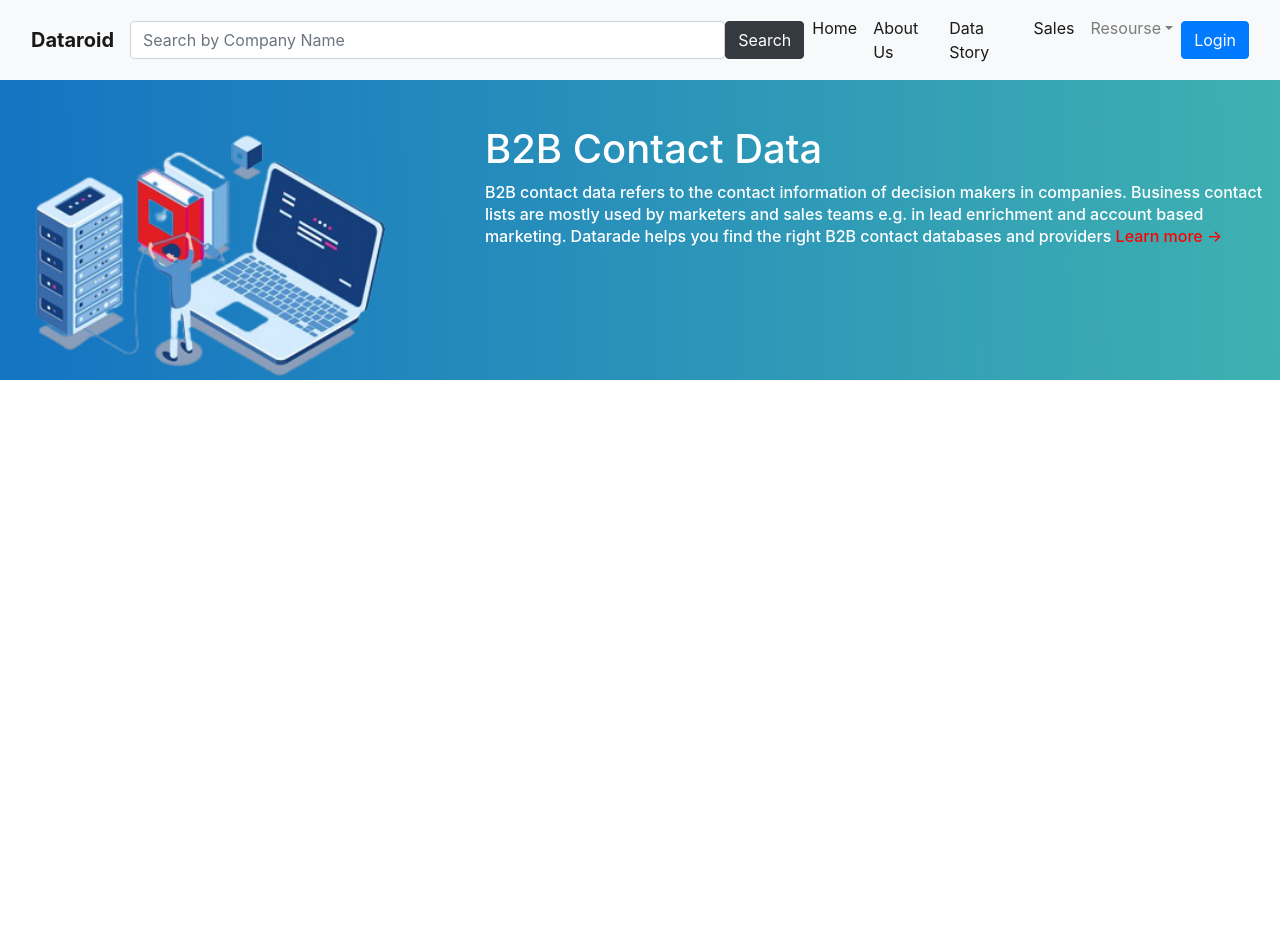
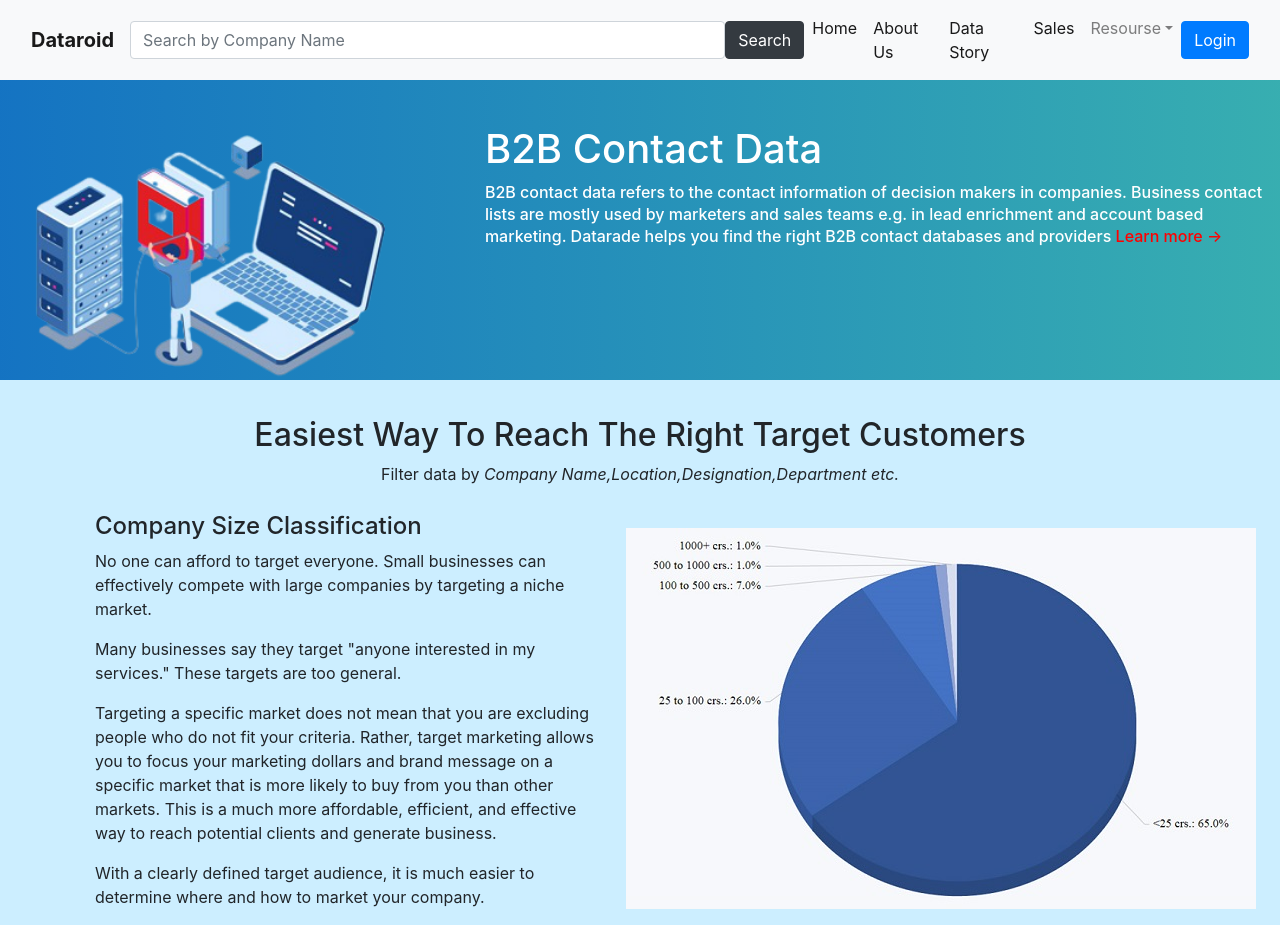
Before and after one commit to rahulvishwakarm/Dataroid, a React (Create React App) app in the folder dataroidui/: page / in a window 1280 px wide. Before the commit the page ends 800 px from the top, so only its background shows below. Built offline with nearby package versions, Linux system fonts and the light colour scheme.

Commit message:
Classification Initial

```diff
--- a/dataroidui/src/App.js
+++ b/dataroidui/src/App.js
@@ -1,4 +1,5 @@
 import BannerDisplay from "./utils/BannerDisplay/BannerDisplay";
+import Classification from "./utils/Classification/Classification";
 import Header from "./utils/Header/Header";
 
 function App() {
@@ -6,6 +7,7 @@ function App() {
     <div className="App">
         <Header/>
         <BannerDisplay/>
+        <Classification/>
     </div>
   );
 }
--- a/dataroidui/src/utils/BannerDisplay/BannerDisplay.js
+++ b/dataroidui/src/utils/BannerDisplay/BannerDisplay.js
@@ -1,6 +1,6 @@
 import React from 'react';
 import './BannerDisplay.css';
-import dataprovider from '../img/dataprovider-removebg-preview.png';
+import dataprovider from '../../img/dataprovider-removebg-preview.png';
 
 function BannerDisplay() {
     return (
@@ -18,4 +18,4 @@ function BannerDisplay() {
     )
 }
 
-export default BannerDisplay
+export default BannerDisplay;
--- /dev/null
+++ b/dataroidui/src/utils/Classification/Classification.css
@@ -0,0 +1,26 @@
+
+
+.col-md-12{
+    text-align: center;
+}
+
+body{
+    background-color: #cceeff;
+}
+
+.Container{
+    align-items: center;
+    display: inline-flex;
+}
+
+.ContainerNew{
+    margin-left: 80px;
+}
+
+.Classification-header{
+    padding-top: 30px;
+}
+
+.Classification-content{
+    padding-top: 10px;
+}
--- /dev/null
+++ b/dataroidui/src/utils/Classification/Classification.js
@@ -0,0 +1,32 @@
+import React from 'react';
+import './Classification.css';
+import ClassificationImage from '../../img/company_size_stats.jpg';
+
+function Classification() {
+    return (
+        <div className="classification">
+            <div className="col-md-12 Classification-header">
+                <h2 className="text-black">Easiest Way To Reach The Right Target Customers</h2>
+                <p className="text-black-m-top-10">Filter data by <i>Company Name,Location,Designation,Department etc.</i></p>
+            </div>
+            <div className="row Classification-content">
+                <div className="col-md-10 Container">
+                    <div className="col-md-6 ContainerNew">
+                        <h4>Company Size Classification</h4>
+                        <div className="classification-description">
+                            <p>No one can afford to target everyone. Small businesses can effectively compete with large companies by targeting a niche market.</p>
+                            <p>Many businesses say they target "anyone interested in my services." These targets are too general.</p>
+                            <p>Targeting a specific market does not mean that you are excluding people who do not fit your criteria. Rather, target marketing allows you to focus your marketing dollars and brand message on a specific market that is more likely to buy from you than other markets. This is a much more affordable, efficient, and effective way to reach potential clients and generate business.</p>
+                            <p>With a clearly defined target audience, it is much easier to determine where and how to market your company.</p>
+                        </div>
+                    </div>
+                    <div className="col-md-6">
+                        <img src={ClassificationImage} alt=""/>
+                    </div>
+                </div>
+            </div>
+        </div>
+    )
+}
+
+export default Classification
```
Also changed, not shown: dataroidui/src/img/company_size_stats.jpg (renamed from dataroidui/src/utils/img/company_size_stats.jpg), dataroidui/src/img/dataprovider-removebg-preview.png (renamed from dataroidui/src/utils/img/dataprovider-removebg-preview.png).
